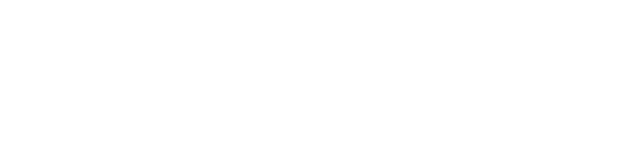
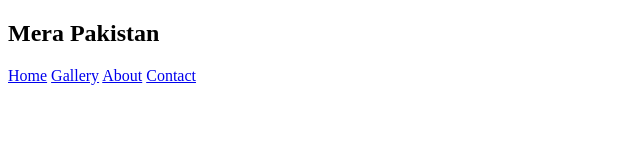
Before and after one commit to malikmateen917/website-mera-pakistan, a plain HTML site: page index.html in a window 1280 px wide. Shown: the whole page, without its empty margins (0-640 px from the left). Drawn offline with nearby package versions, Linux system fonts and the light colour scheme.

Commit message:
website nav completed

```diff
--- a/index.html
+++ b/index.html
@@ -11,3 +11,17 @@
 
 
         <header>
+            <body>
+
+
+                <header>
+
+                    <nav>
+                        <div class="logo"><h1 class="animated infinite heartbeat">Mera Pakistan</h1></div>
+                        <a href="#">Home</a>
+                        <a href="#">Gallery</a>
+                        <a href="#">About</a>
+                        <a href="#">Contact</a>
+                        </div>
+                        </nav>
+                        <main>
```
